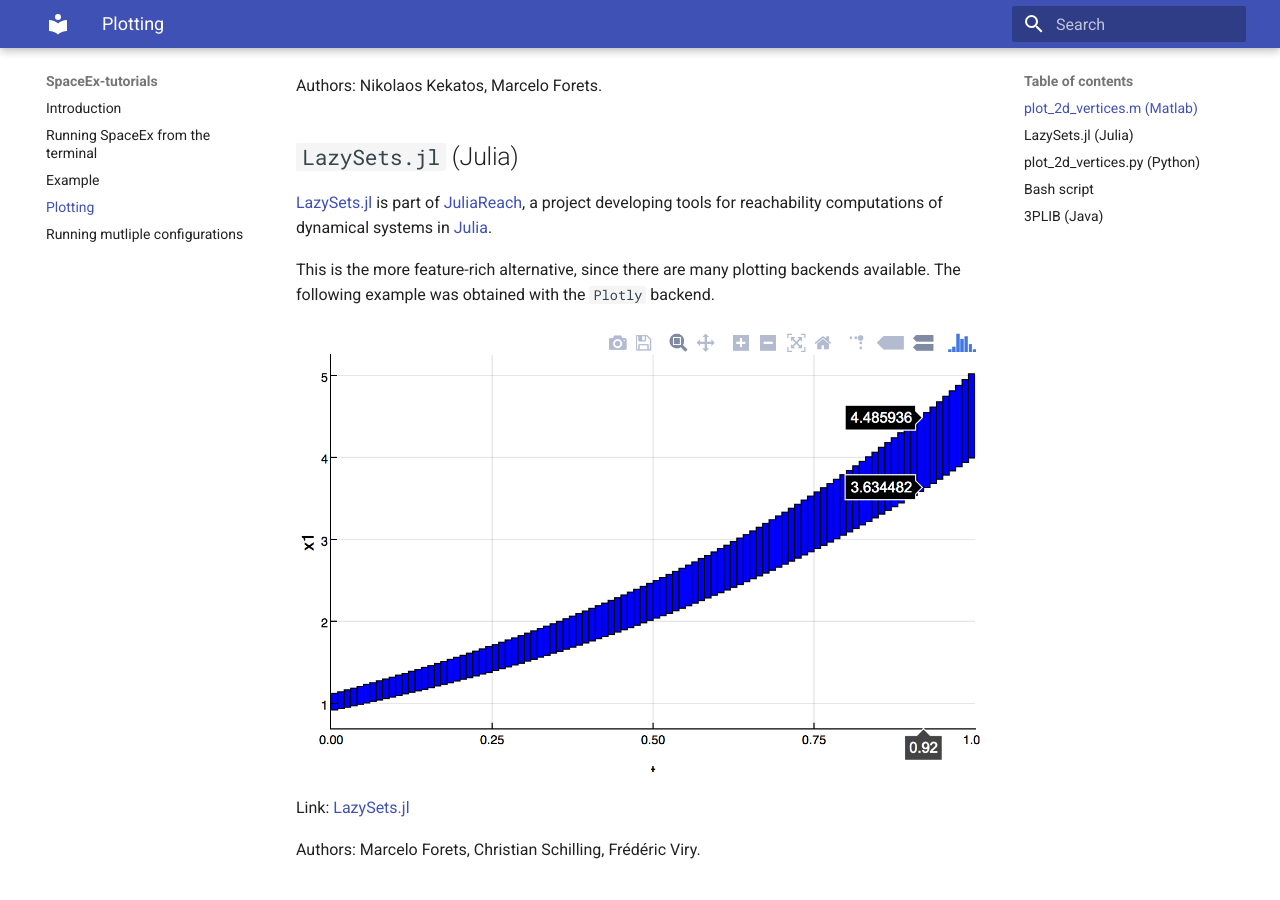
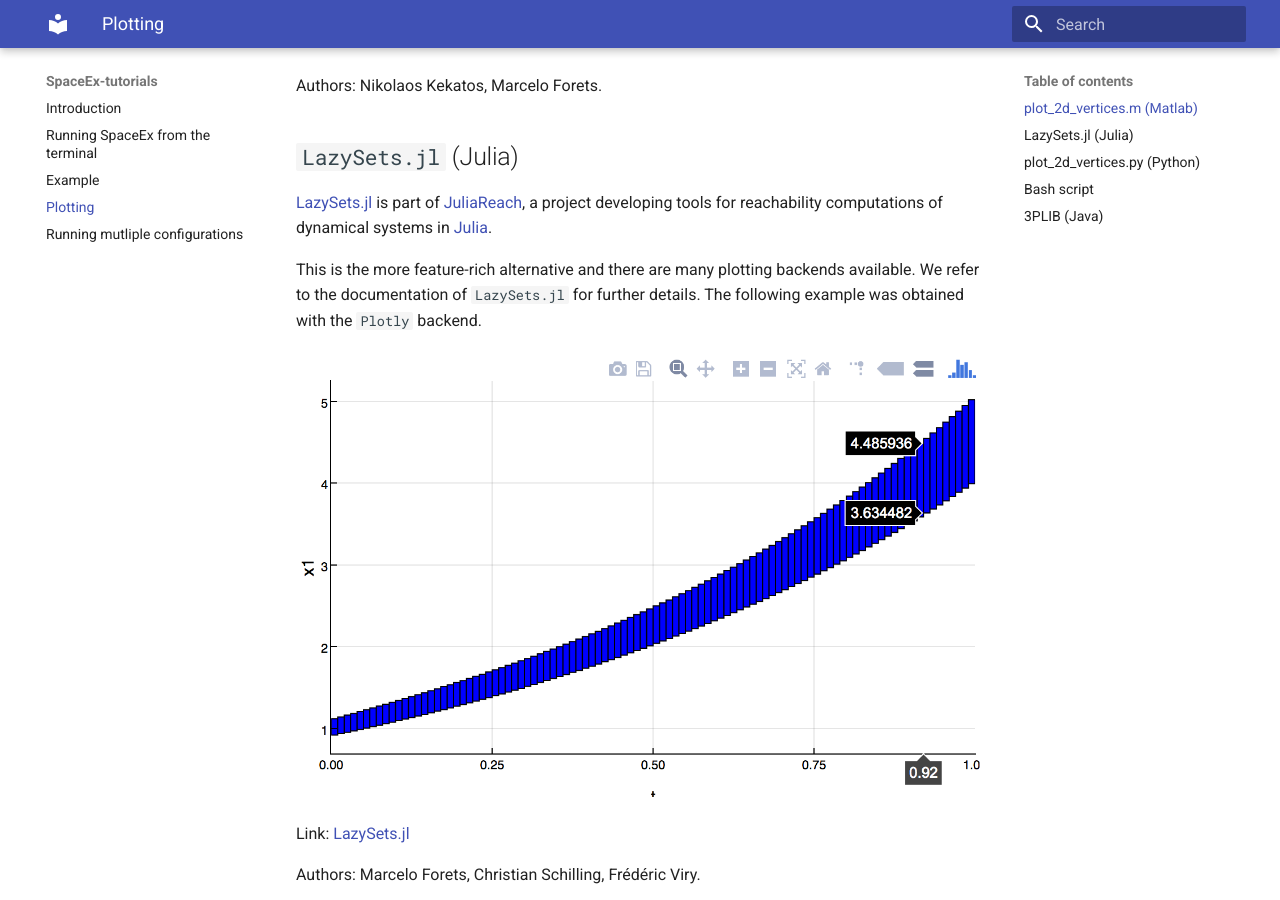
Before and after one commit to nikos-kekatos/SpaceEx-tutorials, an MkDocs documentation site: the page built from Documentation/docs/plotting.md, in a window 1280 px wide and 900 px high, scrolled down 1488 px. Built offline with MkDocs 1.6.1 and Material for MkDocs 9.7.7, drawn with Linux system fonts in a browser that asks for light colours; old or Windows-style settings are respelled for this version of MkDocs.

Commit message:
update plotting

```diff
--- a/Documentation/docs/plotting.md
+++ b/Documentation/docs/plotting.md
@@ -21,8 +21,9 @@ Authors: Nikolaos Kekatos, Marcelo Forets.
 
 [LazySets.jl](https://github.com/juliareach/LazySets.jl) is part of [JuliaReach](https://github.com/juliareach), a project developing tools for reachability computations of dynamical systems in [Julia](https://julialang.org/).
 
-This is the more feature-rich alternative, since there are many plotting backends
-available. The following example was obtained with the `Plotly` backend.
+This is the more feature-rich alternative and there are many plotting backends
+available. We refer to the documentation of `LazySets.jl` for further details.
+The following example was obtained with the `Plotly` backend.
 
 ![assets/plot_plotly.png](assets/plot_plotly.png)
 
```
